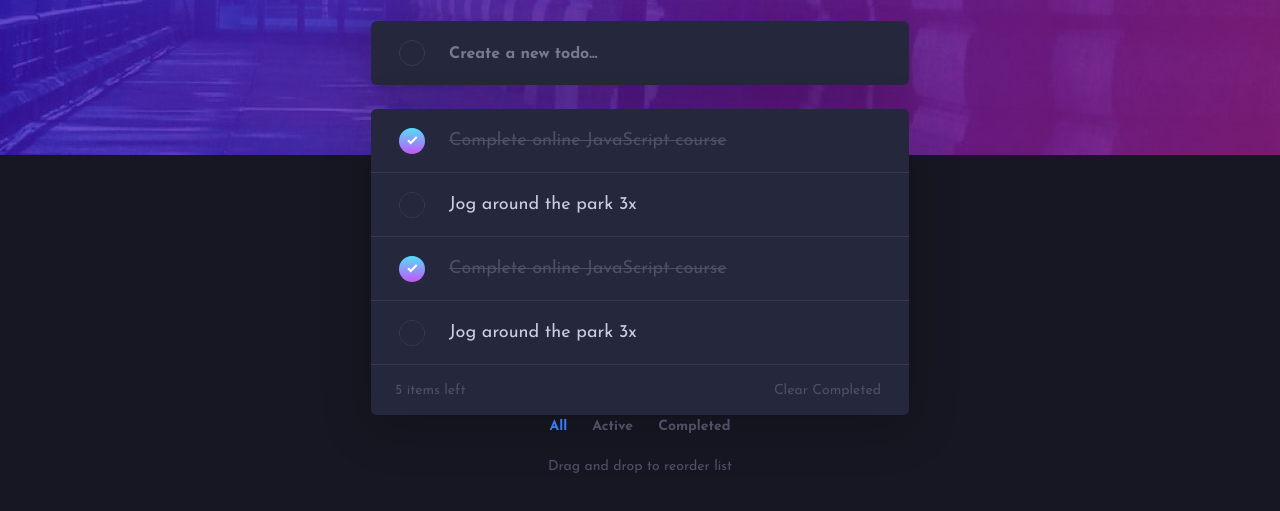
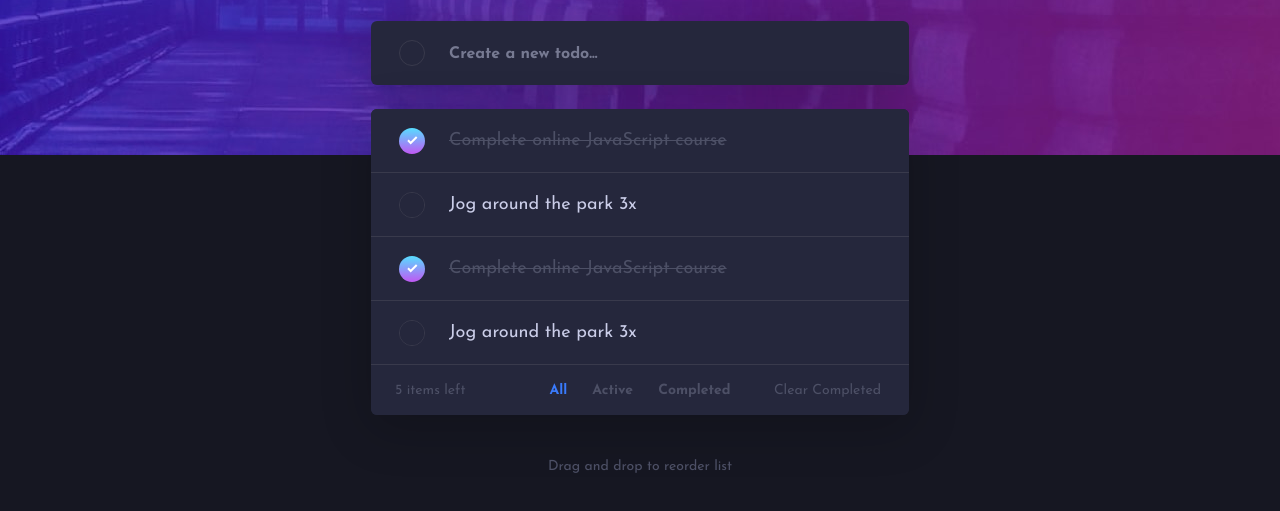
Before and after one commit to Mo1382/todo-app-main, a plain HTML site: page index.html in a window 1280 px wide. Shown: the part 145-656 px from the top of the page. Drawn offline with Linux system fonts and the light colour scheme.

Commit message:
CSS styles completed

```diff
--- a/assets/css/_mobile.scss
+++ b/assets/css/_mobile.scss
@@ -115,8 +115,6 @@
       }
     }
   }
-}
-
   // Styles for light theme in mobile
   .light {
     .wallpaper-bg {
@@ -133,3 +131,4 @@
       box-shadow: $mobile-light-shadow;
     }
   }
+}
--- a/index.html
+++ b/index.html
@@ -94,7 +94,7 @@
           </div>
         </div>
       </div>
-      <!-- <div class="status-bar">
+      <div class="status-bar">
         <div class="narrow-text items-remaining">5 items left</div>
         <div class="filter-items">
           <button class="filter-item-btn active">All</button>
@@ -102,22 +102,22 @@
           <button class="filter-item-btn">Completed</button>
         </div>
         <button class="narrow-text clear-completed-items">Clear Completed</button>
-      </div> -->
+      </div>
 
       <!-- status-bar layout for mobiles -->
-      <div class="status-bar">
+      <!-- <div class="status-bar">
         <div class="narrow-text items-remaining">5 items left</div>
         <button class="narrow-text clear-completed-items">Clear Completed</button>
       </div>
-
+-->
     </div>
 
     <!-- filter-itmes layout for mobiles -->
-    <div class="filter-items">
+    <!-- <div class="filter-items">
       <button class="filter-item-btn active">All</button>
       <button class="filter-item-btn">Active</button>
       <button class="filter-item-btn">Completed</button>
-    </div>
+    </div> -->
     <h4 class="narrow-text reorder-items-text">Drag and drop to reorder list</h4>
   </main>
 
```
Also changed, not shown: assets/css/style.css, 1 other file. Lines whose indentation alone changed are shown as unchanged.
